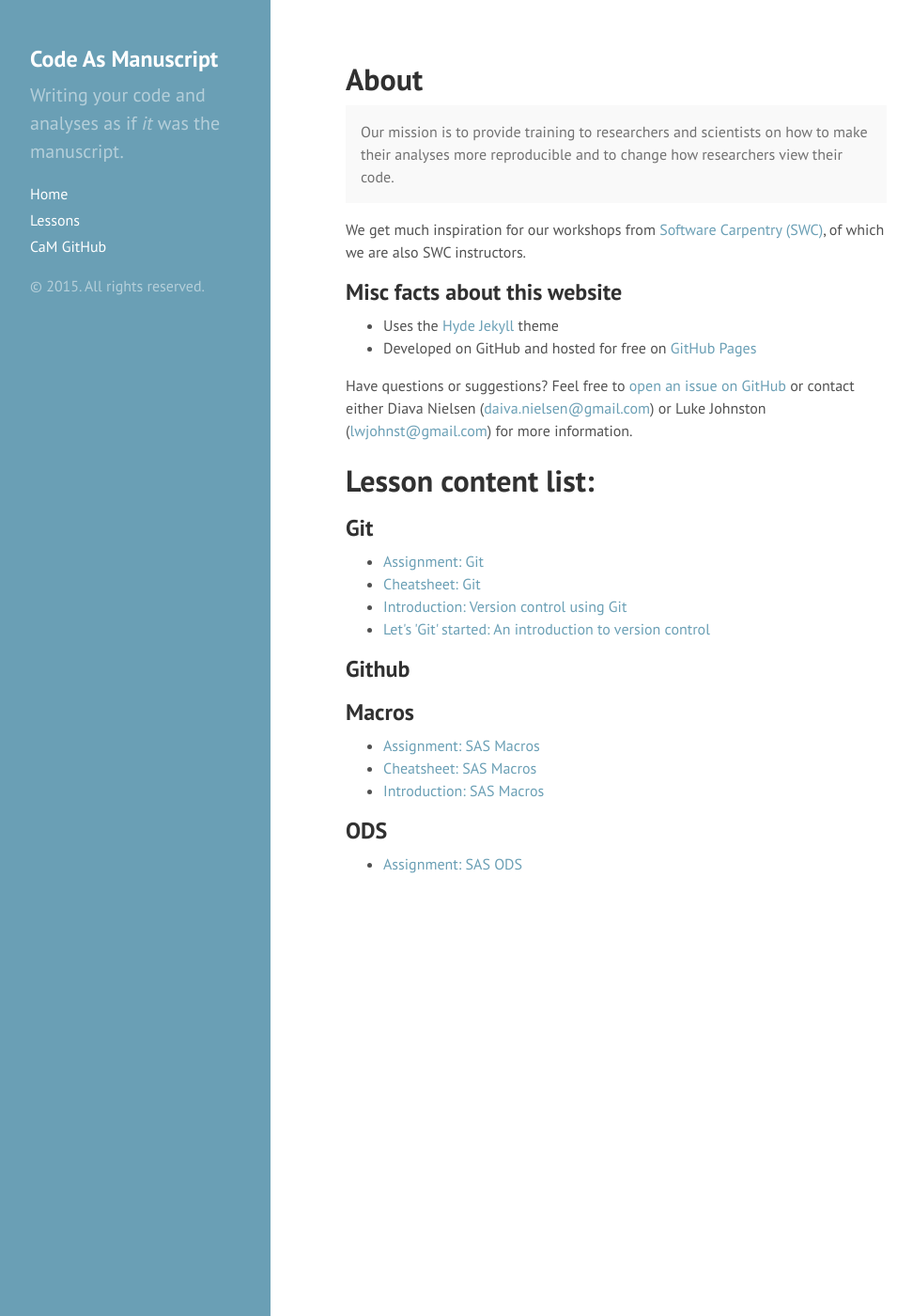
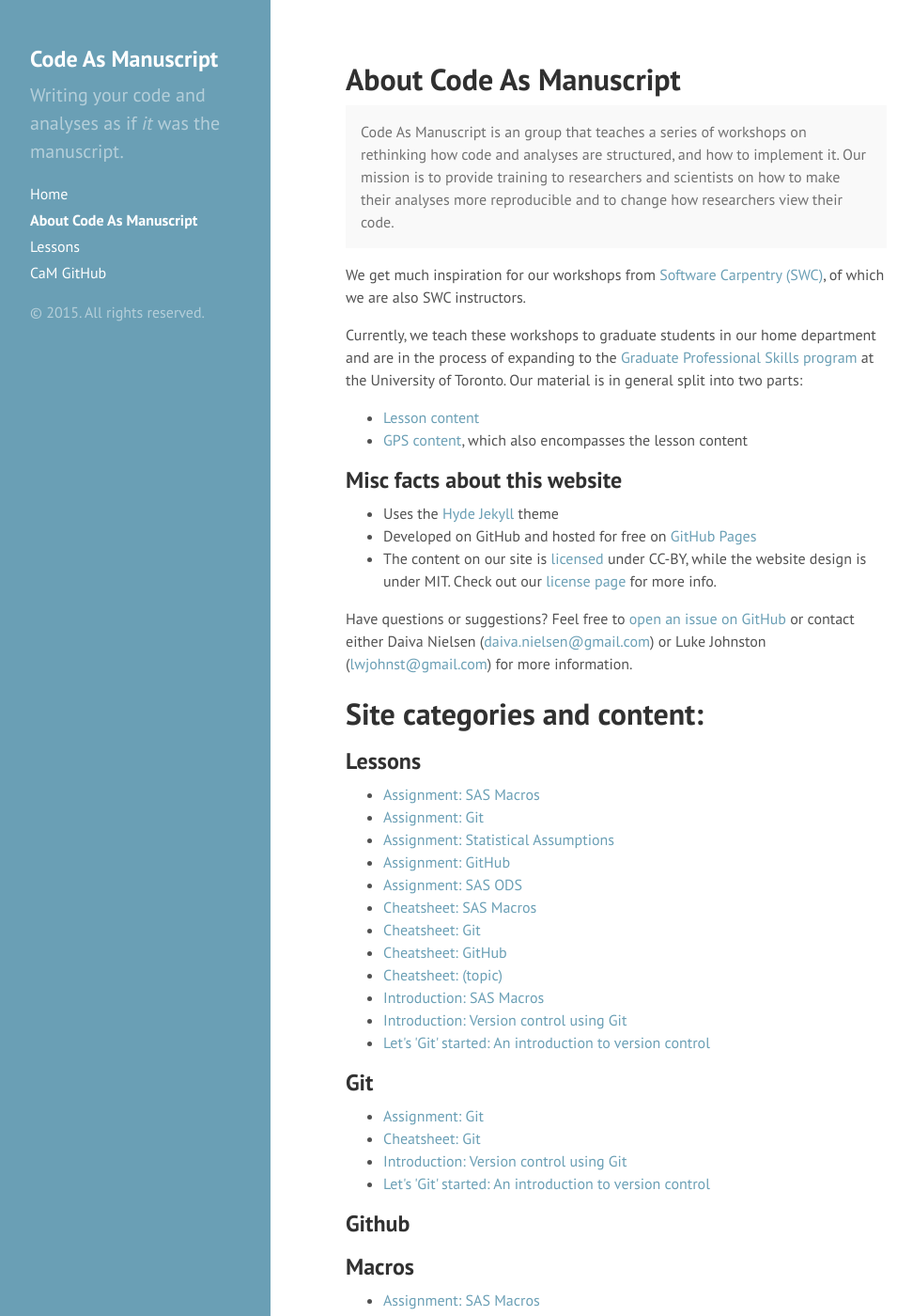
Before and after one commit to thesarahmeister/workshops, a Jekyll site: the page built from about.md, in a window 1280 px wide and 1400 px high. Shown: the whole window at 94% size, without its empty margins (0-972 px from the left). Built offline with Jekyll 4.4.1, drawn with Linux system fonts in a browser that asks for light colours; Markdown is read by kramdown in place of the engine named in the settings.

Commit message:
Added taglist to config, added to about page, set as homepage

```diff
--- a/_config.yml
+++ b/_config.yml
@@ -24,4 +24,6 @@
 github:
   repo:           https://github.com/codeasmanuscript
 
-category-list: [Git, Github, Macros, ODS]
+lesson-list: [Git, Github, Macros, ODS]
+category-list: [Lessons, Git, Github, Macros, ODS]
+tag-list: [Lessons, Git, Github, Macros, ODS, Assignment, Slides, Cheatsheet]
--- a/about.md
+++ b/about.md
@@ -1,30 +1,48 @@
 ---
 layout: page
-title: About
+title: About Code As Manuscript
+sidebar: true
+permalink: /
 ---
 
 <p class="message">
-  Our mission is to provide training to researchers and scientists on
-  how to make their analyses more reproducible and to change how
-  researchers view their code.
+
+  Code As Manuscript is an group that teaches a series of workshops on
+  rethinking how code and analyses are structured, and how to
+  implement it.  Our mission is to provide training to researchers and
+  scientists on how to make their analyses more reproducible and to
+  change how researchers view their code.
+
 </p>
 
 We get much inspiration for our workshops from
 [Software Carpentry (SWC)](http://software-carpentry.org/), of which
 we are also SWC instructors.
 
+Currently, we teach these workshops to graduate students in our home
+department and are in the process of expanding to the
+[Graduate Professional Skills program](http://www.sgs.utoronto.ca/currentstudents/Pages/Professional-Development.aspx)
+at the University of Toronto.  Our material is in general split into
+two parts:
+
+* [Lesson content](lessons/)
+* [GPS content](gps/), which also encompasses the lesson content
+
 ## Misc facts about this website ##
 
 * Uses the [Hyde](http://hyde.getpoole.com/)
   [Jekyll](http://jekyllrb.com) theme
 * Developed on GitHub and hosted for free on [GitHub Pages](https://pages.github.com)
+* The content on our site is [licensed](LICENSE/) under CC-BY, while
+  the website design is under MIT.  Check out our
+  [license page](LICENSE/) for more info.
 
 Have questions or suggestions? Feel free to
 [open an issue on GitHub](https://github.com/codeasmanuscript/development/issues/new)
-or contact either Diava Nielsen (<daiva.nielsen@gmail.com>) or Luke
+or contact either Daiva Nielsen (<daiva.nielsen@gmail.com>) or Luke
 Johnston (<lwjohnst@gmail.com>) for more information.
 
-# Lesson content list:
+# Site categories and content: #
 
 {% for cat in site.category-list %}
 
@@ -34,7 +52,7 @@
   {% for page in site.pages %}
       {% for pc in page.categories %}
         {% if pc == cat %}
-          <li><a href="{{ page.url }}">{{ page.title }}</a></li>
+          <li><a href="{{ site.baseurl }}{{ page.url }}">{{ page.title }}</a></li>
         {% endif %}   <!-- cat-match-p -->
       {% endfor %}  <!-- page-category -->
   {% endfor %}  <!-- page -->
--- a/index.html
+++ b/index.html
@@ -1,7 +1,7 @@
----
+
 layout: default
 title: Home
----
+
 
 <div class="posts">
   {% for post in paginator.posts %}
```
